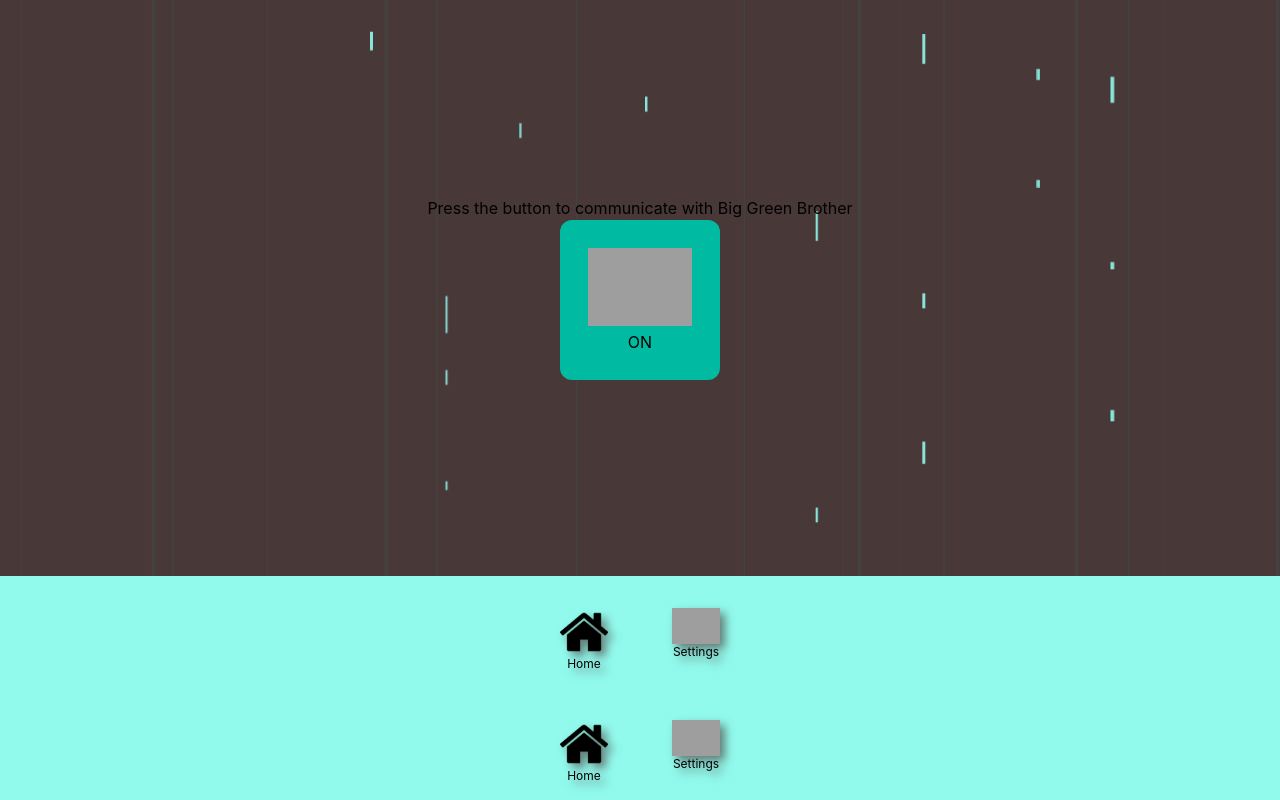
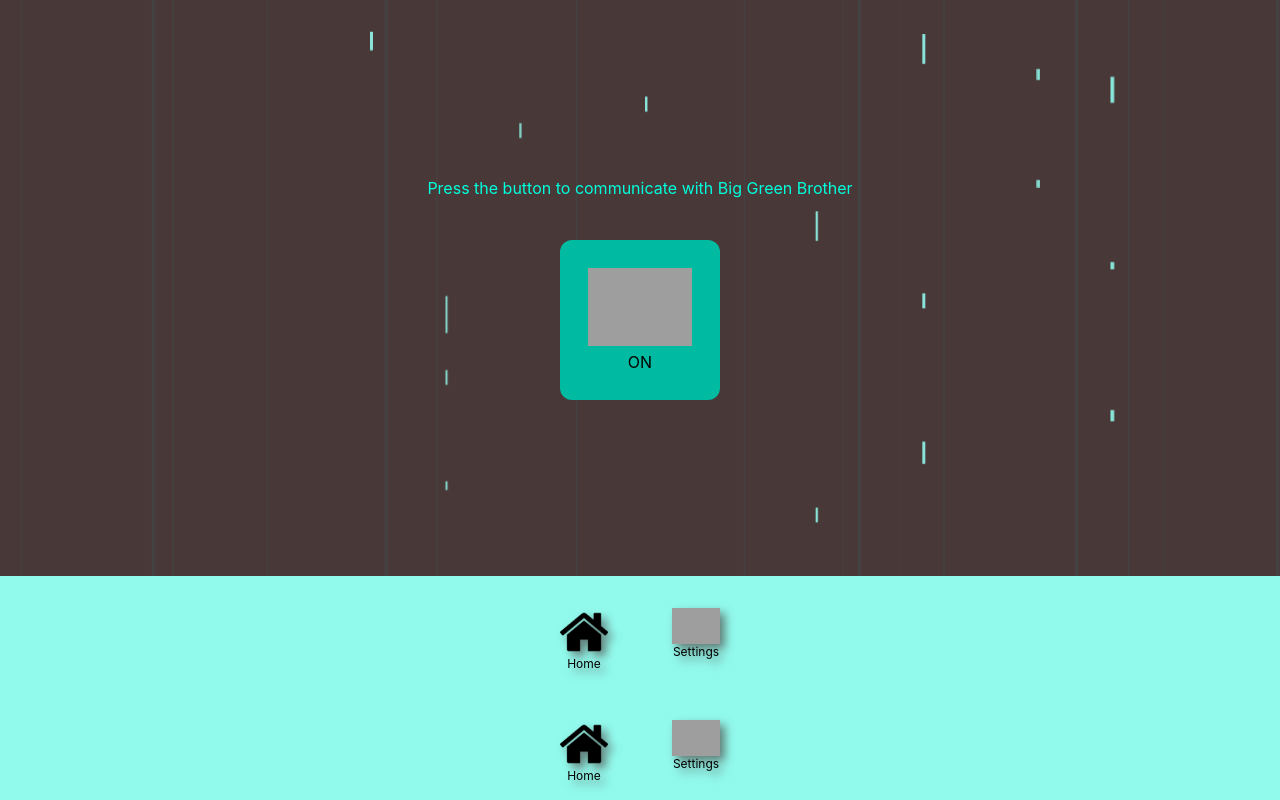
Before and after one commit to shriyabi/3PeasInAPod, a React (Create React App) app in the folder frontend/Neural-Nudge/: page /sign-in/dashboard in a window 1280 px wide. Built offline with nearby package versions, Linux system fonts and the light colour scheme; grey boxes are pictures that could not be loaded.

Commit message:
Fixed classname

```diff
--- a/frontend/Neural-Nudge/src/Dashboard.js
+++ b/frontend/Neural-Nudge/src/Dashboard.js
@@ -282,7 +282,7 @@ function Home() {
     <div className="w-screen h-screen bg-primary flex flex-col items-center justify-between relative">
       <AnimatedBackground />
       <div className="w-full h-[85vh] z-10 flex flex-col items-center justify-center relative">
-        <h2 classNameName="pb-10 px-5 text-ternary text-center">
+        <h2 className="pb-10 px-5 text-ternary text-center">
           Press the button to communicate with Big Green Brother
         </h2>
 
```
Also changed, not shown: 1 other file (tests, documents, lock files or other folders).
